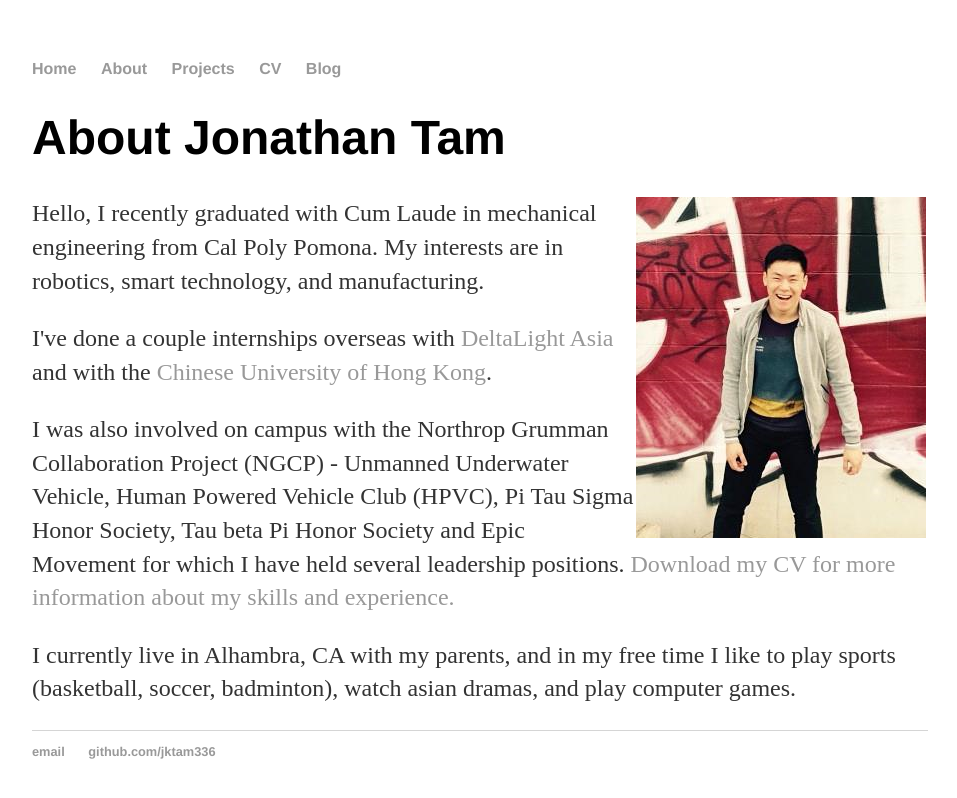
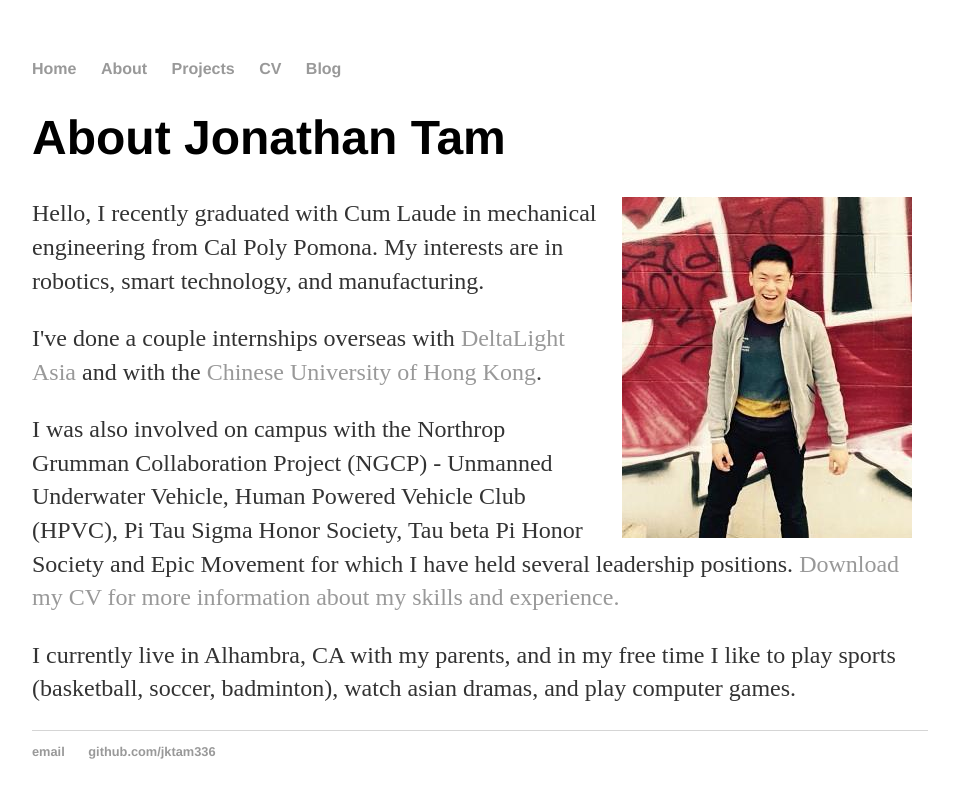
Before and after one commit to jktam336/jktam336.github.io, a Jekyll site: the page built from about/index.html, in a window 1280 px wide. Shown: the top 798 px of the page, without its empty margins (160-1117 px from the left). Built offline with Jekyll 4.4.1, drawn with Linux system fonts in a browser that asks for light colours.

Commit message:
hspace = 2px >> 16px

```diff
--- a/about/index.html
+++ b/about/index.html
@@ -4,7 +4,7 @@
 ---
 <h1>{{ page.title }}</h1>
 
-<img src="ME 4 crop 2.png" hspace="2px" height="100%" align="right">
+<img src="ME 4 crop 2.png" hspace="16px" height="100%" align="right">
 
 <p>Hello, I recently graduated with Cum Laude in mechanical engineering from Cal Poly Pomona.
 My interests are in robotics, smart technology, and manufacturing. </p>
```
